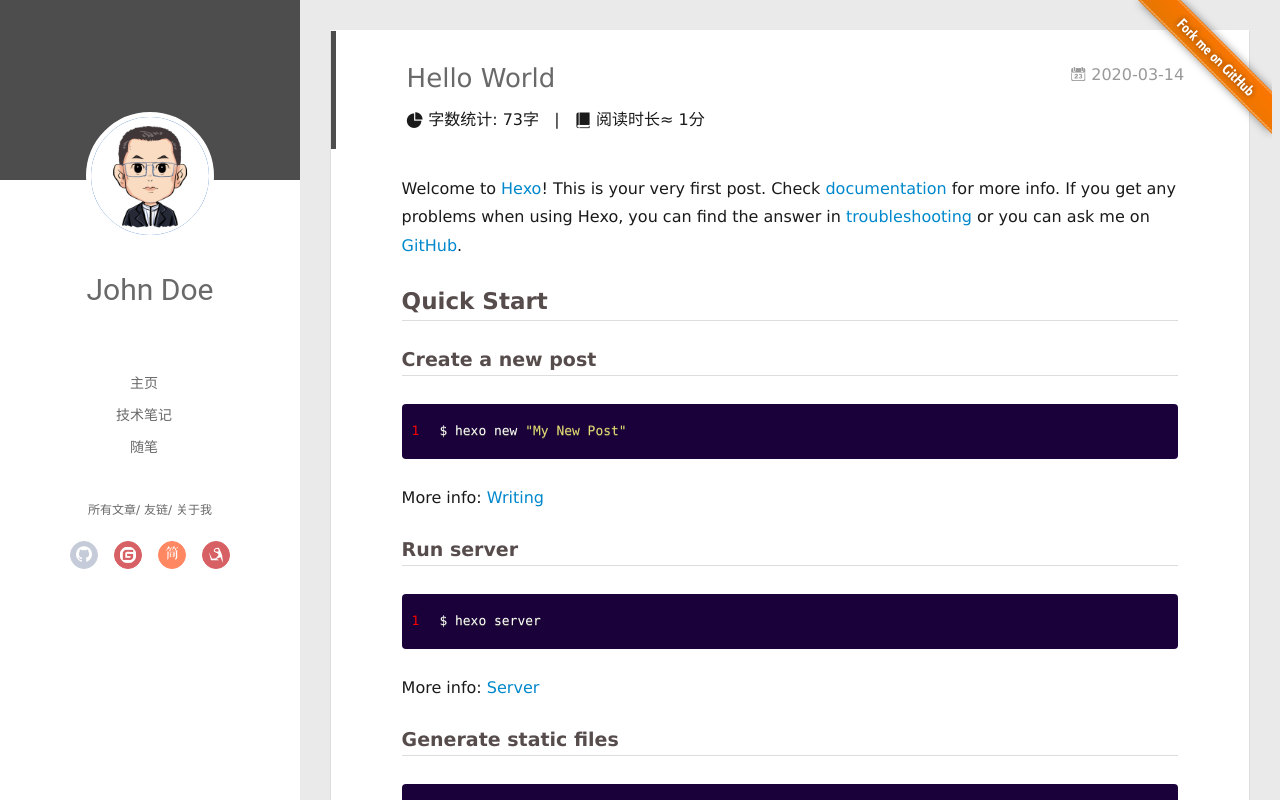
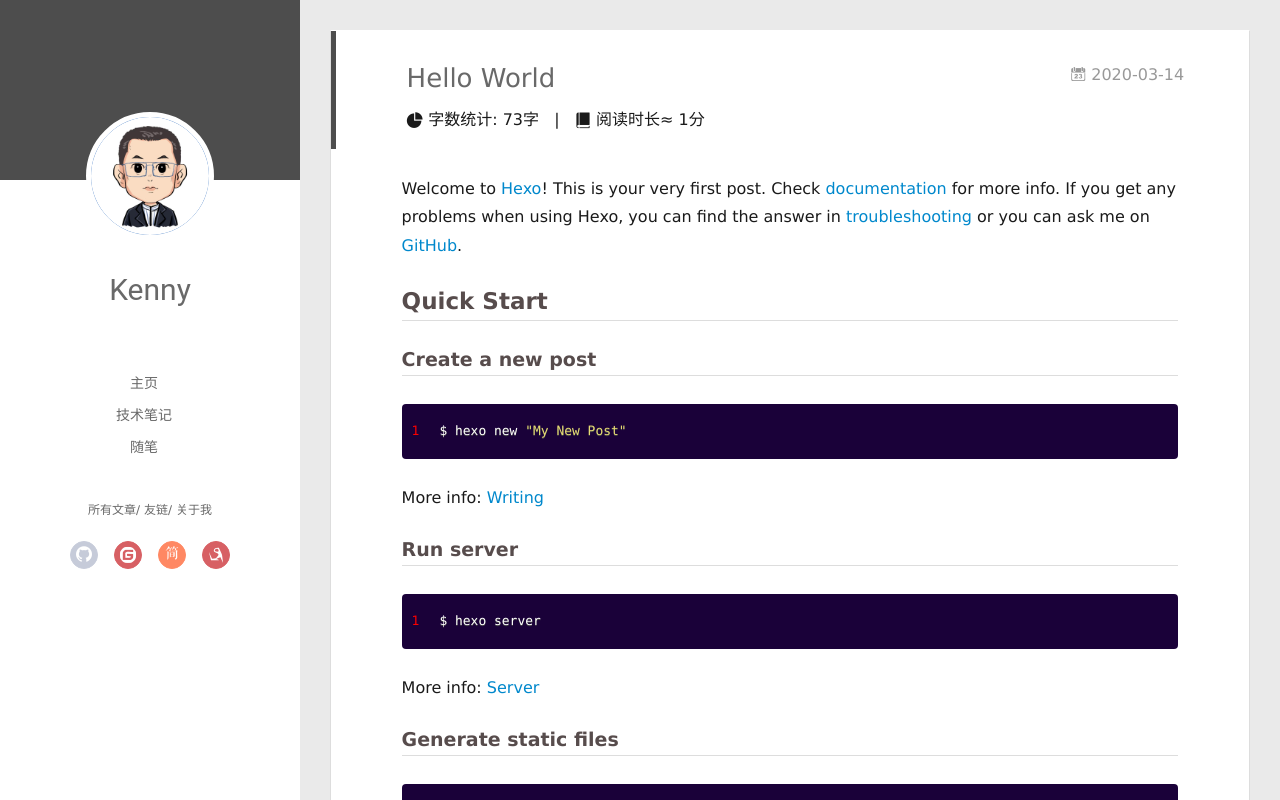
Before and after one commit to cnkenny/cnkenny.github.io, a plain HTML site: page 2020/03/14/hello-world/index.html in a window 1280 px wide. Drawn offline with Linux system fonts and the light colour scheme; some packages are replaced by stand-ins of ours; a script that the page names is missing.

Commit message:
Site updated: 2020-03-14 16:04:52

```diff
--- a/2020/03/14/hello-world/index.html
+++ b/2020/03/14/hello-world/index.html
@@ -19,7 +19,7 @@
 <meta property="og:locale" content="en_US">
 <meta property="article:published_time" content="2020-03-14T04:01:54.089Z">
 <meta property="article:modified_time" content="2020-03-14T03:27:46.000Z">
-<meta property="article:author" content="John Doe">
+<meta property="article:author" content="Kenny">
 <meta name="twitter:card" content="summary">
 
     <link rel="alternative" href="/atom.xml" title="Hexo" type="application/atom+xml">
@@ -66,7 +66,7 @@
 			<img src="/img/avatar.jpg" class="js-avatar">
 		</a>
 		<hgroup>
-			<h1 class="header-author"><a href="/">John Doe</a></h1>
+			<h1 class="header-author"><a href="/">Kenny</a></h1>
 		</hgroup>
 
 
@@ -117,12 +117,6 @@
     <div class="mid-col" q-class="show:isShow,hide:isShow|isFalse">
 
 
-      <a class="forkMe" style="position:absolute;z-index:999;top:0;right:0.5em;"
-        href="https://github.com/JoeyBling/hexo-theme-yilia-plus" target="_blank">
-        <img src="/img/forkme.png"
-          class="attachment-full size-full" alt="Fork me on GitHub" data-recalc-dims="1"></a>
-
-
 <nav id="mobile-nav">
   	<div class="overlay js-overlay" style="background: #4d4d4d"></div>
 	<div class="btnctn js-mobile-btnctn">
@@ -136,7 +130,7 @@
 				</a>
 			</div>
 			<hgroup>
-			  <h1 class="header-author js-header-author">John Doe</h1>
+			  <h1 class="header-author js-header-author">Kenny</h1>
 			</hgroup>
 
 
@@ -295,7 +289,7 @@
       <ul class="post-copyright">
         <li>
           <strong>本文作者：</strong>
-          John Doe
+          Kenny
         </li>
         <li>
           <strong>本文链接：</strong>
@@ -364,7 +358,7 @@
   <div class="outer">
     <div id="footer-info">
     	<div class="footer-left">
-    		&copy; 2020 <a href="https://blog.gbbgle.com/" target="_blank">John Doe</a>
+    		&copy; 2020 <a href="https://blog.gbbgle.com/" target="_blank">Kenny</a>
     	</div>
       	<div class="footer-right">
 
```
Also changed, not shown: archives/2020/03/index.html (+4 -10 lines), archives/2020/index.html (+4 -10 lines), archives/index.html (+4 -10 lines), index.html (+4 -10 lines).
